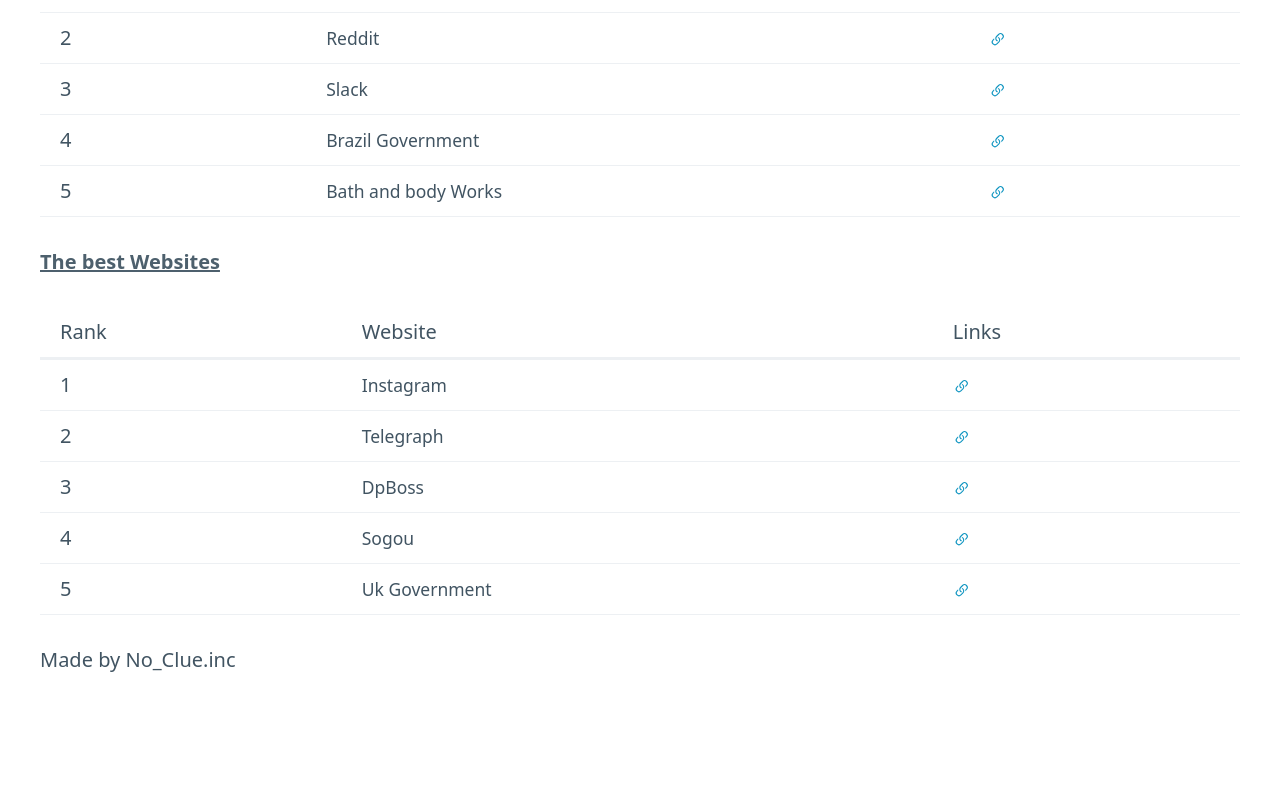
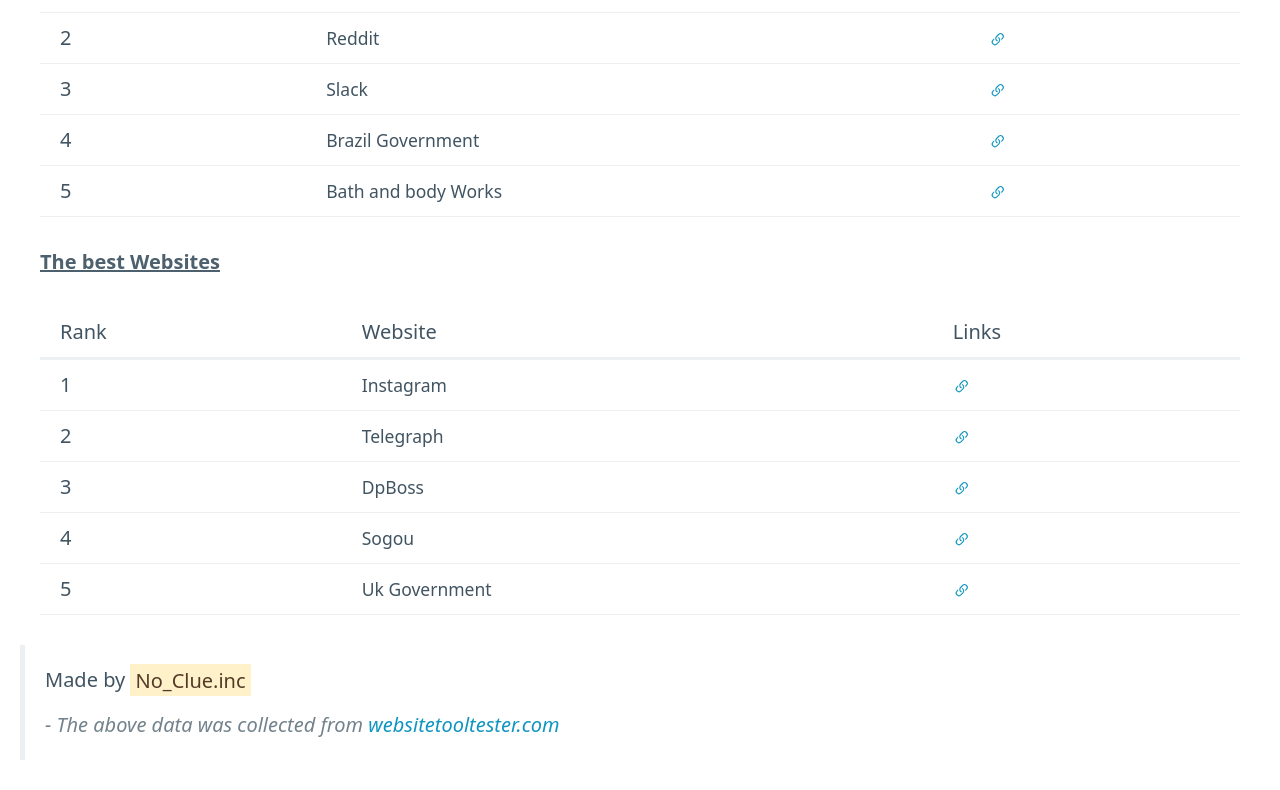
Before and after one commit to Manobal-Singh-Bagady/Peek-it, a React (Vite) app in the folder website/: page / in a window 1280 px wide. Shown: the part 231-1021 px from the top of the page. Before the commit the page ends 906 px from the top, so only its background shows below. Built offline with nearby package versions, Linux system fonts and the light colour scheme.

Commit message:
Update Footer.tsx

```diff
--- a/website/src/components/Footer.tsx
+++ b/website/src/components/Footer.tsx
@@ -1,11 +1,16 @@
-import '../App.css'
 const Footer = () => {
 	return (
-		<span style={{alignItems:"center"}}>
-		<div className='container-fluid' style={{alignSelf:"center"}}>
-			Made by No_Clue.inc
+		<div>
+			<blockquote>
+				Made by <mark>No_Clue.inc</mark>
+				<footer>
+					<cite>
+						- The above data was collected from{' '}
+						<a href='https://websitetooltester.com'>websitetooltester.com</a>
+					</cite>
+				</footer>
+			</blockquote>
 		</div>
-		</span>
 	)
 }
 
```
